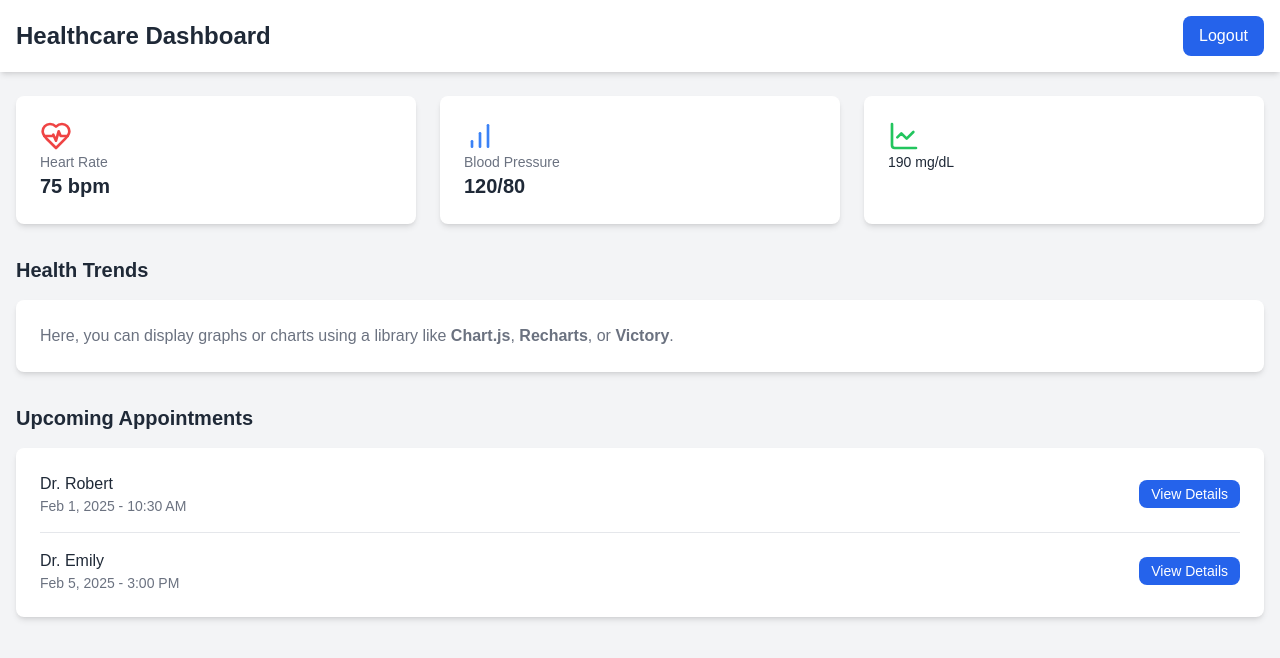
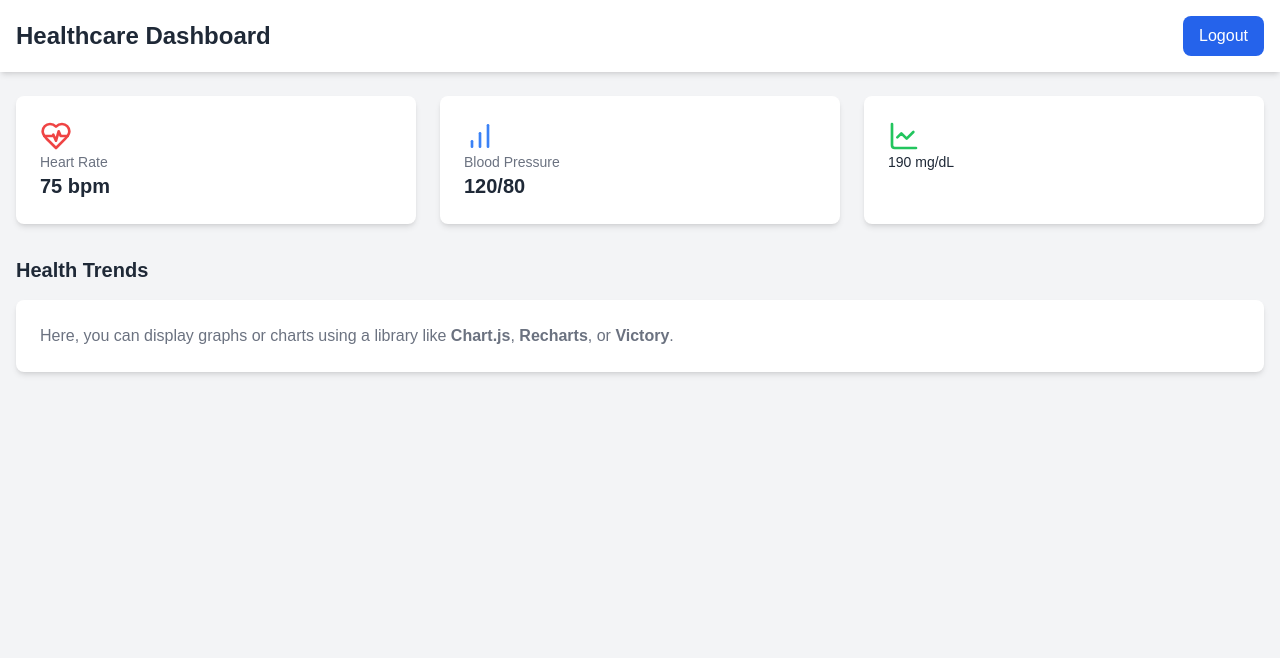
Before and after one commit to Harshasri1511/healthcare, a Next.js app: page / in a window 1280 px wide. Shown: the top 658 px of the page. Built offline with nearby package versions, Linux system fonts and the light colour scheme.

Commit message:
Removed Appointment

```diff
--- a/app/page.js
+++ b/app/page.js
@@ -53,33 +53,6 @@ export default function Dashboard() {
             <p className="text-gray-500">Here, you can display graphs or charts using a library like <strong>Chart.js</strong>, <strong>Recharts</strong>, or <strong>Victory</strong>.</p>
           </div>
         </section>
-
-        {/* Upcoming Appointments Section */}
-        <section className="mt-8">
-          <h2 className="text-xl font-bold text-gray-800 mb-4">Upcoming Appointments</h2>
-          <div className="bg-white shadow-md rounded-lg p-6">
-            <ul className="space-y-4">
-              <li className="flex justify-between items-center border-b pb-4">
-                <div>
-                  <p className="text-gray-800 font-medium">Dr. Robert</p>
-                  <p className="text-sm text-gray-500">Feb 1, 2025 - 10:30 AM</p>
-                </div>
-                <button className="px-3 py-1 text-sm text-white bg-blue-600 rounded-lg hover:bg-blue-700">
-                  View Details
-                </button>
-              </li>
-              <li className="flex justify-between items-center">
-                <div>
-                  <p className="text-gray-800 font-medium">Dr. Emily</p>
-                  <p className="text-sm text-gray-500">Feb 5, 2025 - 3:00 PM</p>
-                </div>
-                <button className="px-3 py-1 text-sm text-white bg-blue-600 rounded-lg hover:bg-blue-700">
-                  View Details
-                </button>
-              </li>
-            </ul>
-          </div>
-        </section>
       </main>
     </div>
   );
```
